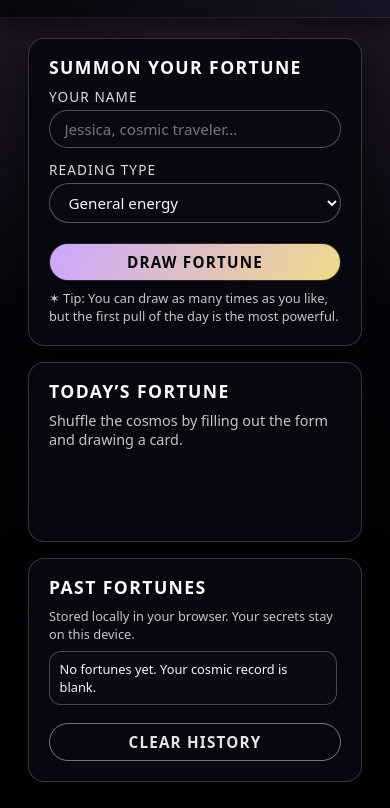
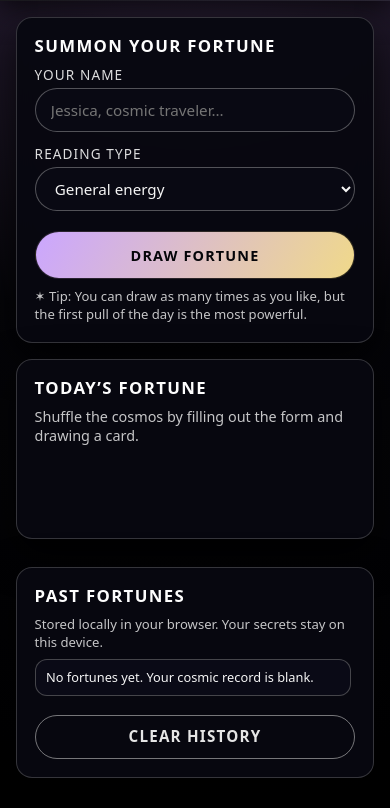
Before and after one commit to jessrschwartz/seekyourfortune, a plain HTML site: page index.html in a window 390 px wide. Shown: the part 191-999 px from the top of the page. Drawn offline with nearby package versions, Linux system fonts and the light colour scheme.

Commit message:
Update style.css

```diff
--- a/style.css
+++ b/style.css
@@ -98,12 +98,14 @@ label {
 input, select, button {
   border-radius: 999px;
   border: 1px solid rgba(192, 192, 192, 0.4);
-  padding: 0.5rem 0.9rem;
+  padding: 0.55rem 0.95rem;
   width: 100%;
   background: rgba(10, 10, 20, 0.9);
   color: #f5f5f5;
   outline: none;
   font-size: 0.95rem;
+  min-height: 44px;
+  line-height: 1.2;
 }
 
 input:focus, select:focus {
@@ -248,18 +250,86 @@ footer {
 }
 
 /* Responsive */
+
+/* Tablets & small laptops */
 @media (max-width: 900px) {
   main {
-    flex-direction: column;
+    flex-direction: column;      /* Stack main content and side panel */
   }
+
   .side-panel {
     max-width: 100%;
+    margin-top: 0.75rem;         /* Breathing room under main panel */
   }
 }
 
+/* Large phones & small tablets */
 @media (max-width: 600px) {
   header {
     flex-direction: column;
     align-items: flex-start;
   }
+
+  .header-text h1 {
+    font-size: 1.4rem;
+  }
+
+  .header-text p {
+    font-size: 0.85rem;
+  }
 }
+
+
+@media (max-width: 480px) {
+  body {
+    font-size: 1rem;
+  }
+
+  main {
+    padding: 1rem 1rem 1.25rem;
+  }
+
+  header {
+    padding: 1.2rem 1.2rem 1rem;
+  }
+
+  .panel {
+    padding: 1rem 1.1rem 1.15rem;
+    border-radius: 16px;
+  }
+
+  h2 {
+    font-size: 1.05rem;
+  }
+
+  .hint,
+  .history-note,
+  .fortune-note {
+    font-size: 0.82rem;
+  }
+
+
+  input,
+  select,
+  button {
+    font-size: 0.95rem;
+    min-height: 44px;            /* WCAG touch target guidance */
+  }
+
+  #draw-btn {
+    font-size: 0.9rem;
+    min-height: 48px;
+  }
+
+  .fortune-card {
+    margin-top: 1rem;
+  }
+
+  .history-item {
+    padding: 0.55rem 0.65rem;
+  }
+
+  #history-list {
+    max-height: 260px;           /* History doesn’t take over the screen */
+  }
+}
```
